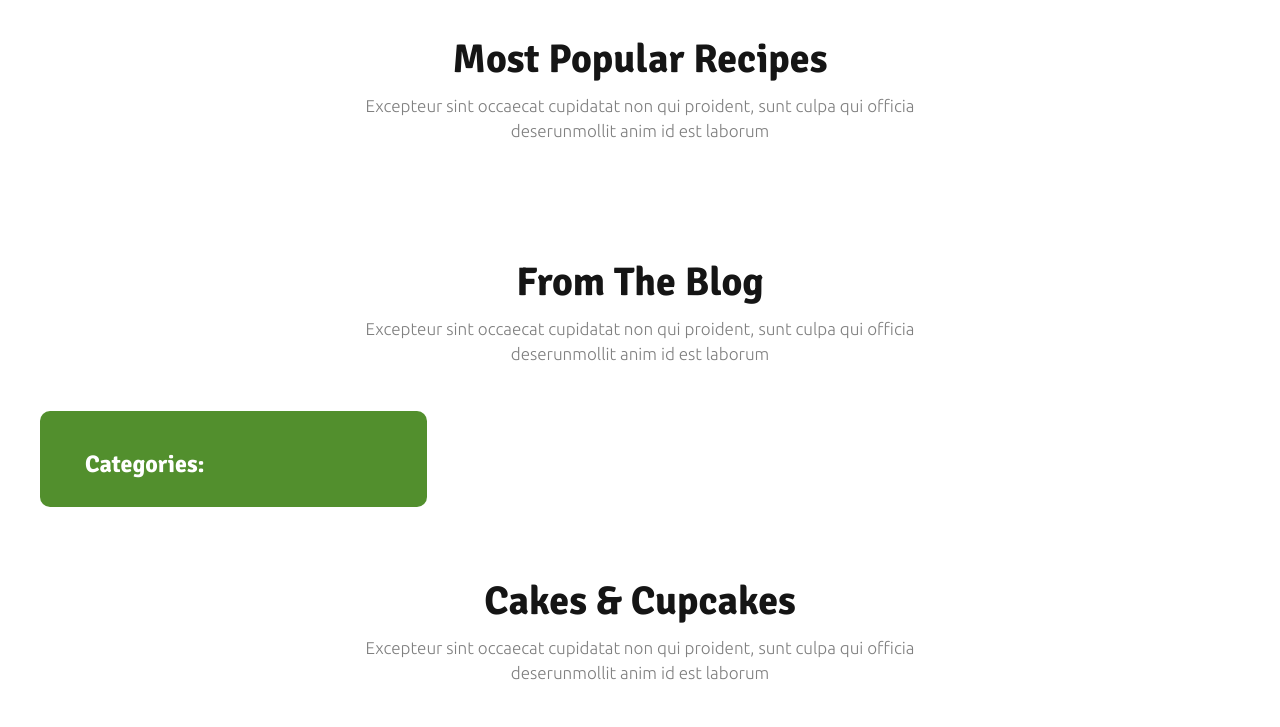
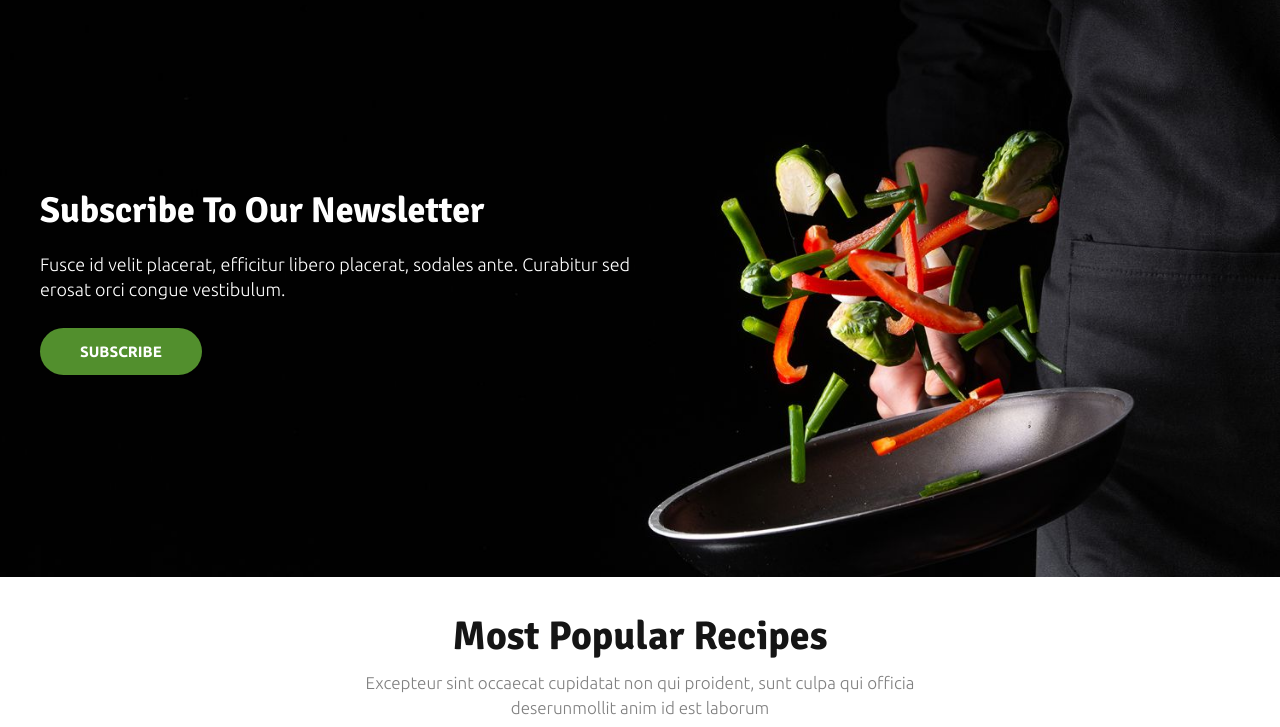
Before and after one commit to carlosgazpar/foodhub, a plain HTML site: page index.html in a window 1280 px wide. Shown: the top 727 px of the page. Drawn offline with Linux system fonts and the light colour scheme; no server answers; a web font is replaced by a local one.

Commit message:
creacion de seccion newsletter

```diff
--- a/index.html
+++ b/index.html
@@ -17,8 +17,22 @@
     <link rel="stylesheet" href="styles/home/blog-section.css" />
     <link rel="stylesheet" href="styles/home/video-recipes-section.css" />
     <link rel="stylesheet" href="styles/home/cakes-section.css" />
+    <link rel="stylesheet" href="styles/home/newsletter-section.css" />
   </head>
   <body>
+
+    <!-- inicio de seccion newsletter -->
+    <div class="newsletter-section">
+      <div class="container">
+        <div class="newsletter-section-text">
+          <h1>Subscribe to our Newsletter</h1>
+          <p>Fusce id velit placerat, efficitur libero placerat, sodales ante. Curabitur sed erosat orci congue vestibulum.</p>
+          <a class="button" href="">SUBSCRIBE</a>
+        </div>
+      </div>
+    </div>
+    <!-- fin de seccion newsletter -->
+
     <!-- inicio seccion Most Popular Recipes -->
     <div class="most-popular-section container">
       <div class="heading-container">
--- /dev/null
+++ b/styles/home/newsletter-section.css
@@ -0,0 +1,34 @@
+.newsletter-section {
+  background-image: url(../../img/newsletter.jpg);
+  padding: 155px 0 180px;
+  background-position: center;
+  background-size: cover;
+}
+
+.newsletter-section .newsletter-section-text {
+  color: white;
+  width: 50%;
+}
+
+.newsletter-section .newsletter-section-text h1 {
+  color: white;
+  font-size: 36px;
+  line-height: 42px;
+}
+
+.newsletter-section .newsletter-section-text p {
+  font-size: 18px;
+  line-height: 25px;
+  font-weight: 300;
+  margin: 20px 0 40px;
+}
+
+@media screen and (max-width: 767px) {
+  .newsletter-section .newsletter-section-text {
+    width: 100%;
+  }
+  .newsletter-section .newsletter-section-text h1{
+    font-size: 25px;
+    line-height: 28px;
+  }
+}
```
Also changed, not shown: img/newsletter.jpg (added).
